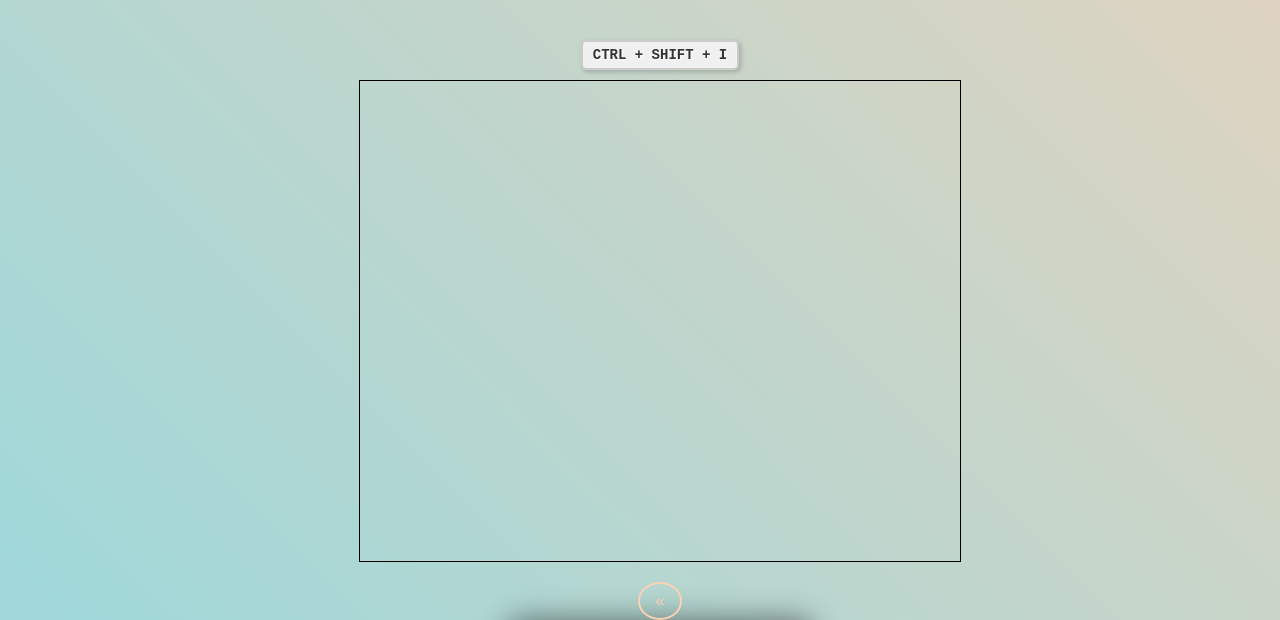
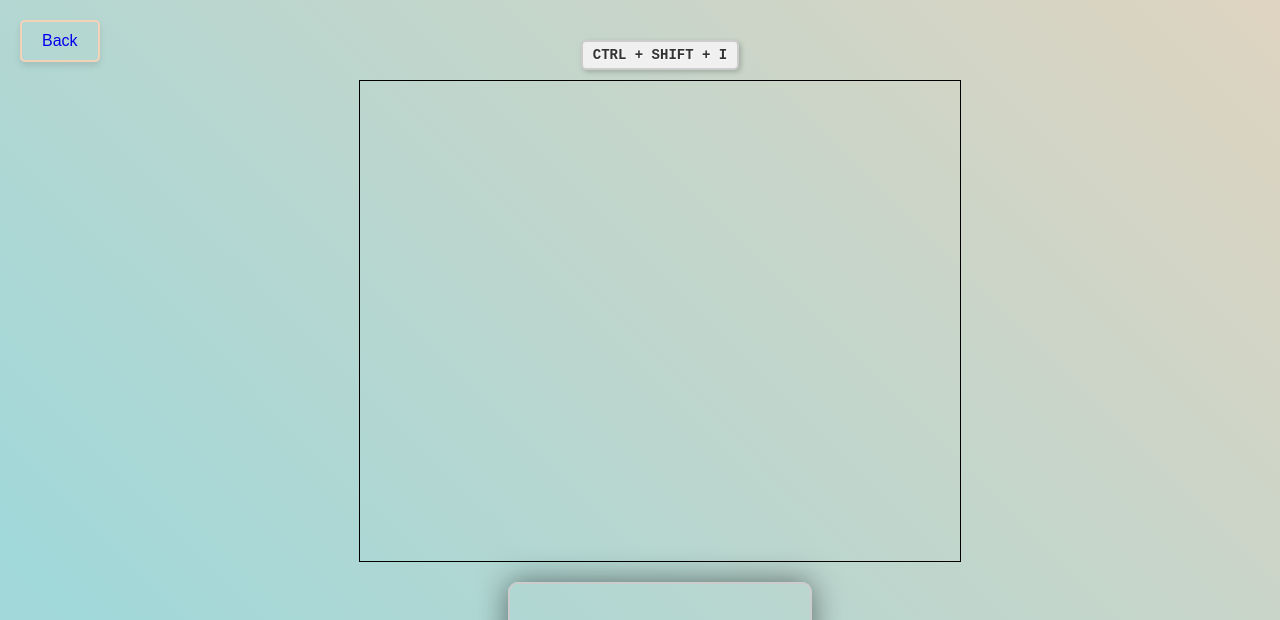
Before and after one commit to lucirie/4-Wings, a Flask app: page /innovation in a window 1280 px wide. Shown: the top 620 px of the page. Run offline with Flask 3, Linux system fonts and the light colour scheme; a map, chart or similar area stays blank; parts of the project's set-up code (start-up, migrations or seed data) failed here and were passed over; some libraries are stand-ins or nearby versions.

Commit message:
THE FINAL COMMIT! Final Project of CS50x has been completed (≧∇≦)

```diff
--- a/static/next.css
+++ b/static/next.css
@@ -1,34 +1,32 @@
-  .next {
-    text-decoration: none;
-    display: inline-block;
-    padding: 8px 16px;
-    background-color: rgba(0, 0, 0, 0);
-    animation: txt-pulse 15s infinite, border-pulse 15s infinite;
-    border-radius: 60%;
-  }
+.arrow-button {
+  position: absolute;
+  top: 20px;
+  left: 20px;
+  background-color: #ffffff00;
+  animation: txt-pulse 15s infinite ease-in-out;
+  border: none;
+  border-radius: 5px;
+  padding: 10px 20px;
+  font-size: 16px;
+  font-family: Arial, sans-serif;
+  text-decoration: none;
+  display: flex;
+  align-items: center;
+  justify-content: center;
+  cursor: pointer;
+  box-shadow: 0 4px 6px rgba(0, 0, 0, 0.1);
+  animation: border-pulse 15s infinite ease-in-out;
+  transition: background-color 0.3s ease, transform 0.2s ease;
+}
 
-  .next:hover {
-    animation: pulse 15s infinite;
-  }
+.arrow-button:hover {
+  animation: pulse 15s infintie ease-in-out;
+  transform: scale(1.1);
+}
 
-
-
-@keyframes txt-pulse {
-  0% {
-    color: #E6D6FF;
-  }
-  25% {
-    color: #A1D8D9;
-  }
-  50% {
-    color: #FFD1B3;
-  }
-  75% {
-    color: #A3B9D1;
-  }
-  100% {
-    color: #E6D6FF;
-  }
+.arrow-button::after {
+  margin-left: 8px;
+  font-weight: bold;
 }
 
 
@@ -50,7 +48,6 @@
   }
 }
 
-
 @keyframes pulse {
   0% {
     background-color: #E6D6FF;
@@ -68,3 +65,21 @@
     background-color: #E6D6FF;
   }
 }
+
+@keyframes txt-pulse {
+  0% {
+    color: #E6D6FF;
+  }
+  25% {
+    color: #A1D8D9;
+  }
+  50% {
+    color: #FFD1B3;
+  }
+  75% {
+    color: #A3B9D1;
+  }
+  100% {
+    color: #E6D6FF;
+  }
+}
--- a/templates/innovation.html
+++ b/templates/innovation.html
@@ -14,11 +14,11 @@
         <link rel="stylesheet" href="innovation.css">
     </head>
     <body id="main" style="overflow: hidden;">
+        <a href="/home" class="arrow-button">Back</a>
         <h1 style="display: block; text-align: center; margin: 10px;"><span class="shortcut">CTRL + SHIFT + I</span></h1>
         <video id="webcam" autoplay playsinline style="display: block; margin: 0 auto; width: 640px; height: 480px; border: 1px solid black;"></video> <!-- Webcam feed -->
         <div id="prediction"></div> <!-- Show prediction here -->
         <div class="tr">
-            <a href="/home" type="button" class="next">&laquo;</a>
         </div>
     </body>
 </html>
--- a/templates/intel.html
+++ b/templates/intel.html
@@ -9,7 +9,7 @@
         <link href="{{ url_for('static', filename='next.css') }}" rel="stylesheet">
     </head>
     <body>
-        <a href="/home" type="button" class="next">&laquo;</a>
+        <a href="/home" class="arrow-button">Back</a>
         <h1 class="title" style="animation: fadeIn 1s;">Explanation For:</h1>
         <div class="container" style="animation: fadeIn ease-in-out 3s;">
             <div class="one">
--- a/templates/intelligence.html
+++ b/templates/intelligence.html
@@ -10,7 +10,7 @@
         <title>4-Wings: Intelligence</title>
     </head>
     <body>
-      <a href="/home" type="button" class="next">&laquo;</a>
+      <a href="/home" class="arrow-button">Back</a>
         <div style="text-align: center; line-height: 1.8; font-family: serif;">
             <h1>A Lover's Complaint</h1>
             <p><em>By William Shakespeare</em></p>
--- a/templates/layout.html
+++ b/templates/layout.html
@@ -12,8 +12,7 @@
         <title>4-Wings: {% block title %}{% endblock %}</title>
     </head>
     <body id="main">
-        <!-- Music Player -->
-        <iframe width="1" height="1" src="https://www.youtube.com/embed/Gpd85y_iTxY?si=rEHvxDJg14kgLaue&autoplay=1&loop=1&playlist=Gpd85y_iTxY" title="YouTube video player" frameborder="0" allow="accelerometer; autoplay; loop; clipboard-write; encrypted-media; gyroscope; picture-in-picture; web-share" referrerpolicy="strict-origin-when-cross-origin" allowfullscreen></iframe>
-        {% block body %}{% endblock %}
+        <iframe width="1" height="1" src="https://www.youtube.com/embed/8sglGXAfHLc?si=PjCqDkqmggwCX2CF&autoplay=1&loop=1&playlist=8sglGXAfHLc&start=60" title="YouTube video player" frameborder="0" allow="accelerometer; autoplay; loop; clipboard-write; encrypted-media; gyroscope; picture-in-picture; web-share" referrerpolicy="strict-origin-when-cross-origin" allowfullscreen></iframe>
+            {% block body %}{% endblock %}
     </body>
 </html>
--- a/templates/wished.html
+++ b/templates/wished.html
@@ -14,7 +14,8 @@
         <title>4-Wings: Wishes</title>
     </head>
     <body>
-      <a href="/home" type="button" class="next">&laquo;</a>
+      <iframe width="1" height="1" src="https://www.youtube.com/embed/BGpJrPY563A?si=4LJ53fEFxhMwKQou&autoplay=1&loop=1&playlist=BGpJrPY563A" title="YouTube video player" frameborder="0" allow="accelerometer; autoplay; loop; clipboard-write; encrypted-media; gyroscope; picture-in-picture; web-share" referrerpolicy="strict-origin-when-cross-origin" allowfullscreen></iframe>
+      <a href="/home" class="arrow-button">Back</a>
         <video autoplay muted loop id="video">
             <source src="/static/videos/shower.mp4" type="video/mp4">
         </video>
--- a/templates/wishes.html
+++ b/templates/wishes.html
@@ -14,7 +14,8 @@
         <title>4-Wings: Wishes</title>
     </head>
     <body style="overflow: hidden;">
-        <a href="/home" type="button" class="next">&laquo;</a>
+        <iframe width="1" height="1" src="https://www.youtube.com/embed/BGpJrPY563A?si=4LJ53fEFxhMwKQou&autoplay=1&loop=1&playlist=BGpJrPY563A" title="YouTube video player" frameborder="0" allow="accelerometer; autoplay; loop; clipboard-write; encrypted-media; gyroscope; picture-in-picture; web-share" referrerpolicy="strict-origin-when-cross-origin" allowfullscreen></iframe>
+        <a href="/home" class="arrow-button">Back</a>
         <video autoplay muted loop id="video">
             <source src="/static/videos/shower.mp4" type="video/mp4">
         </video>
```
Also changed, not shown: static/extras.css (+35 -3 lines), templates/yourturn.html (+15 -2 lines).
